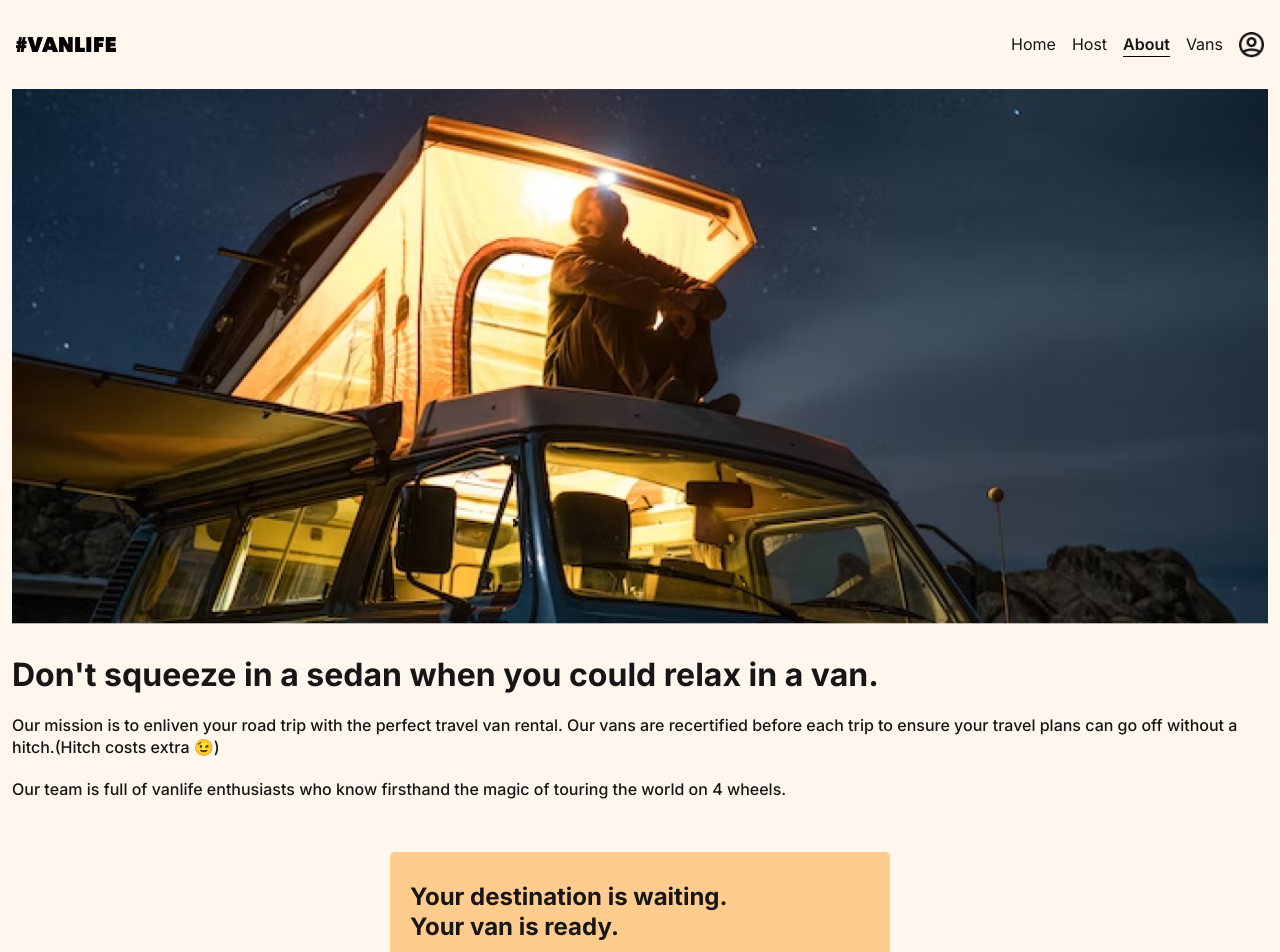
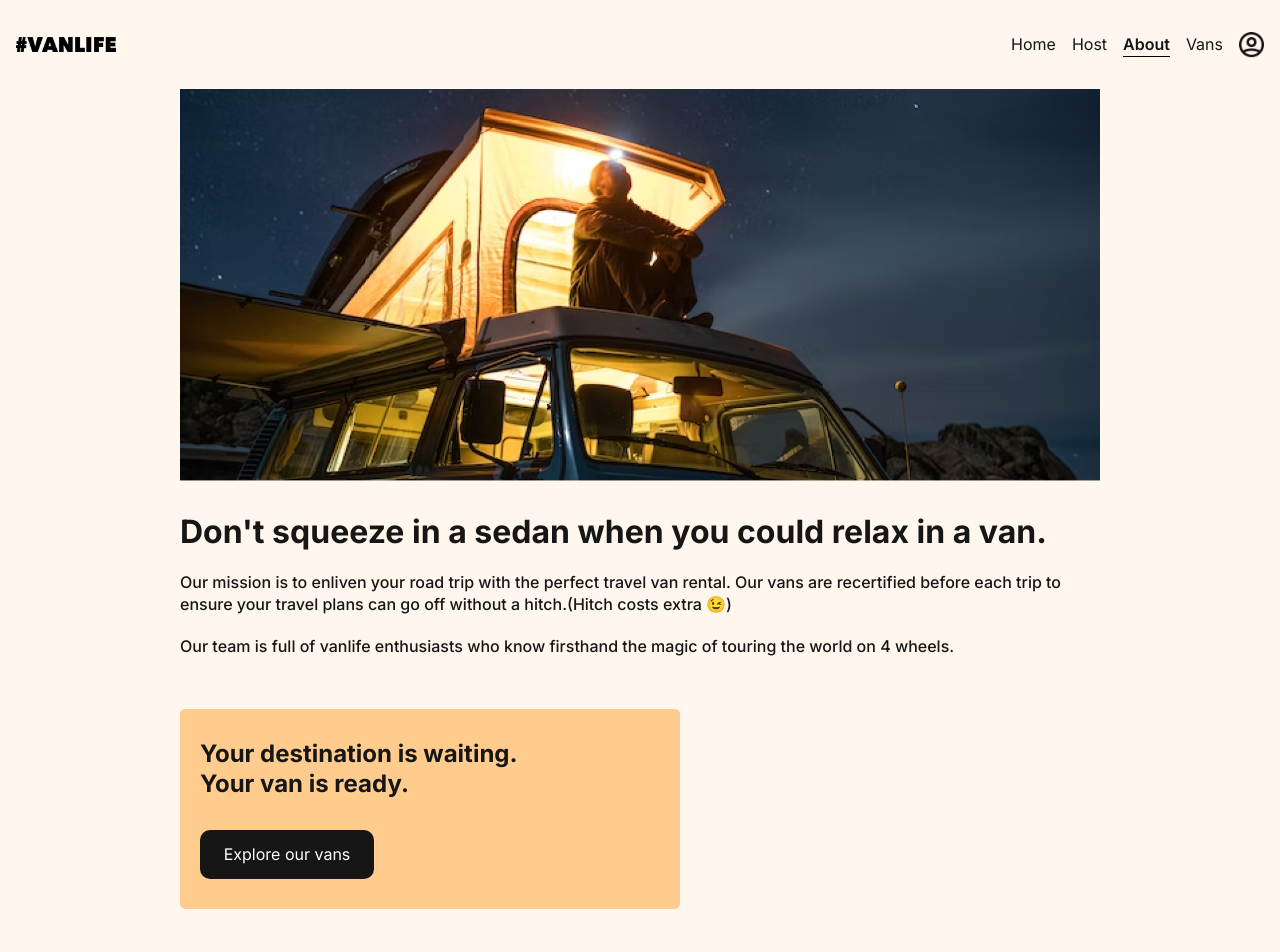
Before and after one commit to ChannMyaeAung/Van-Life, a React (Vite) app: page /about in a window 1280 px wide. Shown: the top 952 px of the page. Built offline with nearby package versions, Linux system fonts and the light colour scheme; what miragejs would draw is missing.

Commit message:
changing css styles in about page

```diff
--- a/src/pages/About.jsx
+++ b/src/pages/About.jsx
@@ -2,7 +2,10 @@ import { styles } from "../style";
 
 const About = () => {
   return (
-    <section className="flex flex-col gap-8 px-3 " id="about">
+    <section
+      className={`flex max-w-[1000px] mx-auto flex-col gap-8 ${styles.paddingX} md:items-center md:justify-center`}
+      id="about"
+    >
       {/* Intro Image for About Page */}
       <figure>
         <img
@@ -28,9 +31,10 @@ const About = () => {
           of touring the world on 4 wheels.
         </p>
       </article>
+
       {/* CTA */}
       <article
-        className={`bg-[#FFCC8D] rounded-[5px] w-full max-w-[500px] h-[200px] mx-auto flex flex-col items-start justify-evenly px-5 mt-5 mb-16`}
+        className={`bg-[#FFCC8D] md:mx-0 self-start rounded-[5px] w-full max-w-[500px] h-[200px] mx-auto flex flex-col items-start justify-evenly px-5 mt-5 mb-16`}
       >
         <div>
           <h2 className="Cta-btn">Your destination is waiting.</h2>
--- a/src/style.js
+++ b/src/style.js
@@ -1,4 +1,5 @@
 export const styles = {
+  paddingX: `md:px-10 px-6`,
   flexCenter: `flex flex-col items-center justify-center`,
   paragraphOne: `font-medium leading-[22px] max-w-[500px] md:max-w-full`,
   loading: `flex mt-10 items-center justify-center font-bold text-[25px] md:text-[30px]`,
```
